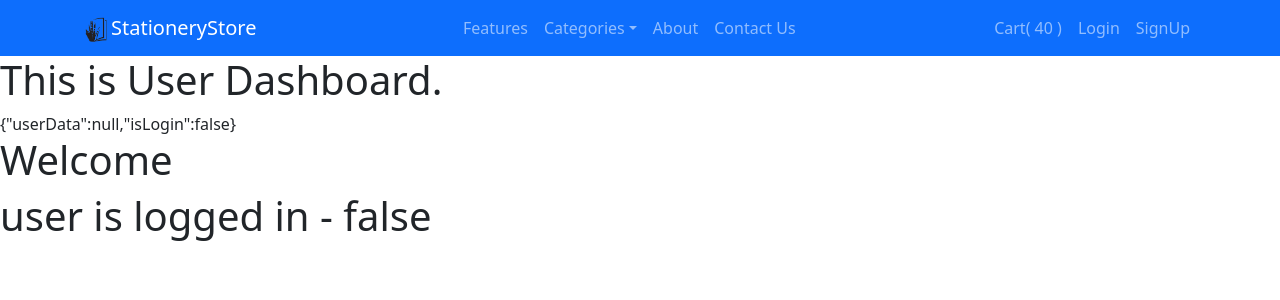
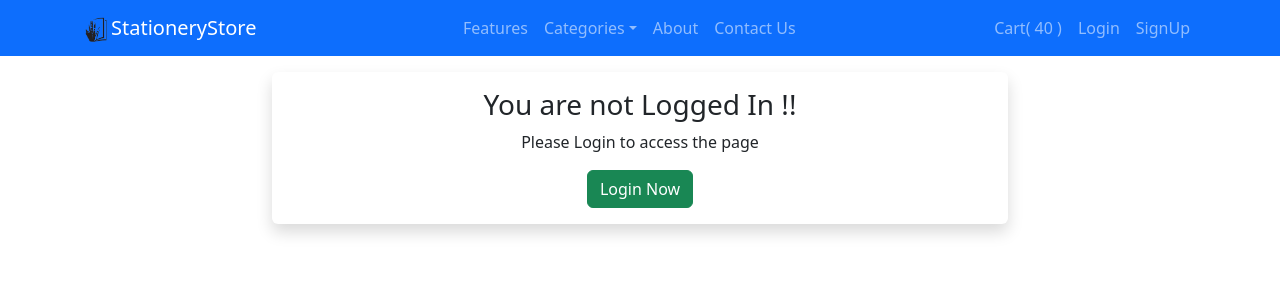
Before and after one commit to NelsonAdhikari/FrontEndReactJS, a React (Create React App) app in the folder onlinestationary_store/: page /users/home in a window 1280 px wide. Shown: the top 300 px of the page. Built offline with nearby package versions, Linux system fonts and the light colour scheme.

Commit message:
managing private routes using Conditional rendering

```diff
--- a/onlinestationary_store/src/App.js
+++ b/onlinestationary_store/src/App.js
@@ -16,6 +16,7 @@ import Register from './pages/register';
 import Login from './pages/login';
 import Home from './pages/users/home';
 import UserProvider from './context/user.provider';
+import Order from './pages/users/order';
 
 
 
@@ -41,8 +42,9 @@ function App() {
         <Route path="/users" element={<Dashboard/>}>
         <Route path="home" element={<Home/>}/>
         <Route path="profile" element={<Profile/>}/>
+        <Route path="about" element={<AboutUser/>}/>
+        <Route path="orders" element={<Order/>}/>
 
-        <Route path="about" element={<AboutUser/>}/>
         </Route>
       </Routes>
 
--- a/onlinestationary_store/src/components/Navbar.jsx
+++ b/onlinestationary_store/src/components/Navbar.jsx
@@ -53,6 +53,8 @@ const CustomNavbar=()=>{
                (userContext.isLogin) ? (
                <>
                <Nav.Link as={NavLink} to="/users/home">{userContext.userData.user.email}</Nav.Link>
+               <Nav.Link as={NavLink} to="/users/orders">Orders</Nav.Link>
+
               <Nav.Link onClick={doLogout}>Logout</Nav.Link>
               </>
               ) : (
--- a/onlinestationary_store/src/pages/users/dashboard.jsx
+++ b/onlinestationary_store/src/pages/users/dashboard.jsx
@@ -1,13 +1,51 @@
-import { Outlet } from "react-router-dom";
+import { useContext } from "react";
+import { NavLink, Outlet } from "react-router-dom";
+import UserContext from "../../context/user.context";
+import { Card, Container, Row ,Col, Button} from "react-bootstrap";
 
 const Dashboard=()=>{
-    return (<div><h1>This is User Dashboard.</h1>
+    const userContext=useContext(UserContext);
 
-    {/*nested route components */}
+    //private dashboard view
 
-<Outlet/>
-</div>
-    )
+    const dashboardView=()=>{
+        return (<div>
+            <h1>This is User Dashboard</h1>
+            <Outlet/>
+        </div>)
+
+
+    }
+    //not logged in  view
+    const notLoggedInView=()=>{
+        return(
+            <Container>
+                <Row>
+                    <Col md={{
+                        span:8,
+                        offset:2
+                    }}>
+                        <Card className="border-0 shadow mt-3">
+                            <Card.Body className="text-center">
+                                <h3>You are not Logged In !!</h3>
+                                <p>Please Login to access the page</p>
+                                <Button as={NavLink} to="/login" variant="success">Login Now</Button>
+
+                            </Card.Body>
+                        </Card>
+                    </Col>
+                </Row>
+            </Container>
+        )
+    }
+
+    // {/*nested route components */}
+
+
+    return(
+        (userContext.isLogin) ? dashboardView() : notLoggedInView()
+     )
 }
 
+
 export default Dashboard
--- /dev/null
+++ b/onlinestationary_store/src/pages/users/order.jsx
@@ -0,0 +1,7 @@
+const Order=()=>{
+    return(
+        <h1>This is order page</h1>
+    )
+}
+
+export default Order
```
